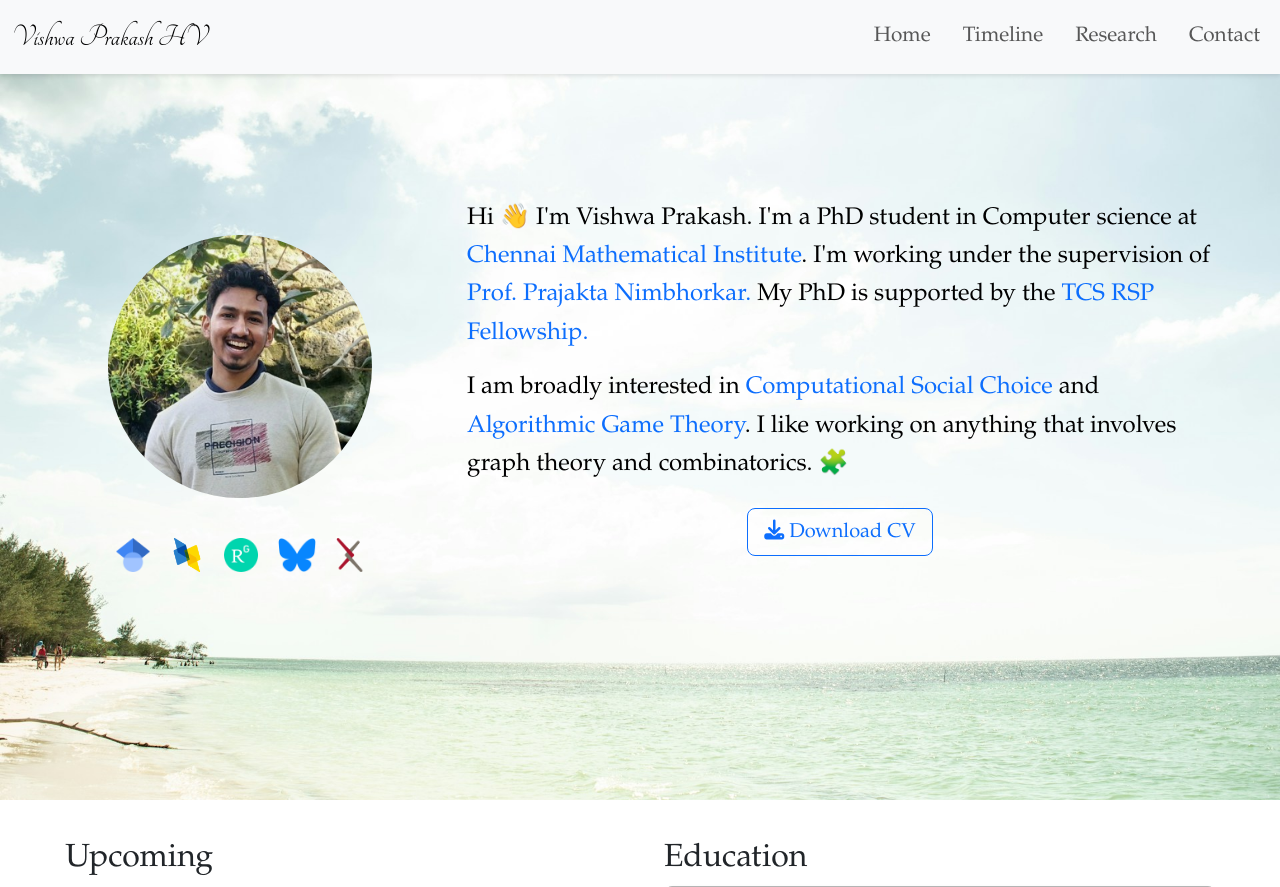
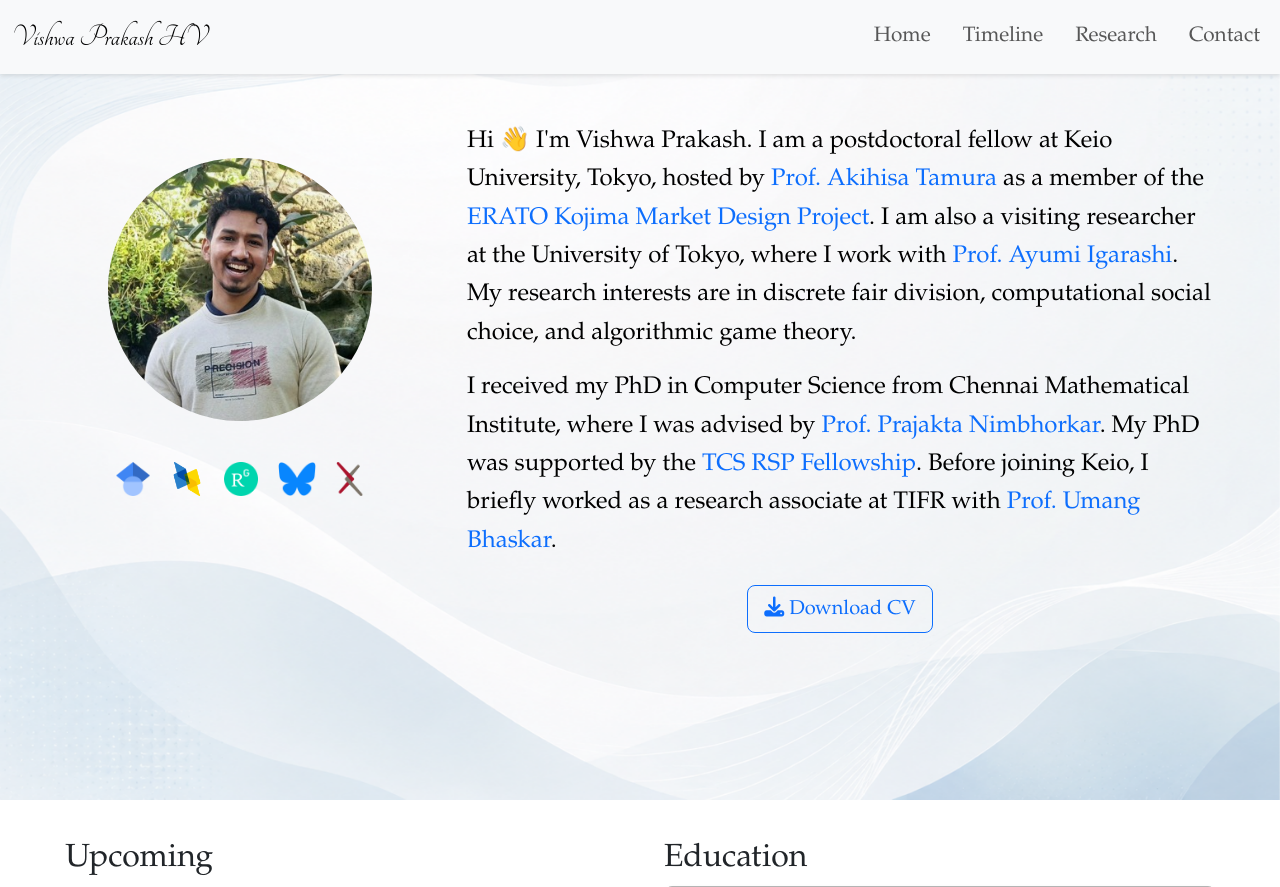
Before and after one commit to severus-tux/severus-tux.github.io, a PHP site: page / in a window 1280 px wide. Shown: the top 887 px of the page. Run offline with PHP 8.4, Linux system fonts and the light colour scheme; some libraries are stand-ins or nearby versions.

Commit message:
some small changes

```diff
--- a/assets/css/style.css
+++ b/assets/css/style.css
@@ -7,7 +7,7 @@
     --overlay-dark: rgba(0, 0, 0, 0.1);
     --text-color: #000;
     --text-color-light: #fff;
-    --card-bg-color-paper: rgb(243, 243, 243);
+    --card-bg-color-paper: rgb(255, 254, 254);
     --card-bg-color-talks: rgba(243, 230, 230, 0.7);
     --card-bg-color-preprints: rgba(255, 255, 255, 0.7);
     --link-color: #007bff;
@@ -48,7 +48,7 @@ body {
 
 /* Background Layer */
 .bg {
-    background: url('../img/sea.jpg') no-repeat center center;
+    background: url('../img/background.png') no-repeat center center;
     background-size: cover; /* Ensure the background image covers the entire area */
     position: fixed; /* Fixes the background in place */
     top: 0;
@@ -103,9 +103,9 @@ section {
 /* About, Research, and Contact Sections */
 #about, #research, #contact {
     padding: 40px 0; /* Space inside sections */
-    backdrop-filter: var(--blur-medium);
-    -webkit-backdrop-filter: var(--blur-medium); /* For Safari compatibility */
-    background-color: var(--overlay-light); /* Optional overlay for readability */
+    /*backdrop-filter: var(--blur-medium);
+    /*-webkit-backdrop-filter: var(--blur-medium); /* For Safari compatibility */
+    /*background-color: var(--overlay-light); /* Optional overlay for readability */
 }
 
 #about, #research, #resources{
--- a/index.html
+++ b/index.html
@@ -126,10 +126,26 @@
 
                     <div class="article-container">
                         <div class="article-style">
+<p>
+  Hi &#128075; I'm Vishwa Prakash. I am a postdoctoral fellow at Keio University, Tokyo, hosted by
+  <a href="https://scholar.google.com/citations?user=OlPXUV8AAAAJ&hl=ja">Prof. Akihisa Tamura</a>
+  as a member of the
+  <a href="https://www.jst.go.jp/erato/kojima/en/member/index.html">ERATO Kojima Market Design Project</a>.
+  I am also a visiting researcher at the University of Tokyo, where I work with
+  <a href="https://sites.google.com/site/eigarashayumi/home">Prof. Ayumi Igarashi</a>.
+  My research interests are in discrete fair division, computational social choice, and algorithmic game theory.
+</p>
 
-                            <p>Hi &#128075; I'm Vishwa Prakash. I'm a PhD student in Computer science at <a href="https://www.cmi.ac.in">Chennai Mathematical Institute</a>. I'm working under the supervision of <a href="https://www.cmi.ac.in/~prajakta/">Prof. Prajakta Nimbhorkar.</a> My PhD is supported by the <a href="https://www.tcs.com/who-we-are/newsroom/press-release/tcs-research-scholar-program-expanded-reach-phd-aspirants-india-top-100-institutes">TCS RSP Fellowship.</a> </p>
+<p>
+  I received my PhD in Computer Science from Chennai Mathematical Institute, where I was advised by
+  <a href="https://www.cmi.ac.in/~prajakta/">Prof. Prajakta Nimbhorkar</a>.
+  My PhD was supported by the
+  <a href="https://www.tcs.com/who-we-are/newsroom/press-release/tcs-research-scholar-program-expanded-reach-phd-aspirants-india-top-100-institutes">TCS RSP Fellowship</a>.
+  Before joining Keio, I briefly worked as a research associate at TIFR with
+  <a href="https://www.tcs.tifr.res.in/~umang/">Prof. Umang Bhaskar</a>.
+</p>
 
-                            <p>I am broadly interested in <a href="http://research.illc.uva.nl/COMSOC/what-is-comsoc.html">Computational Social Choice</a> and <a href="https://en.wikipedia.org/wiki/Algorithmic_game_theory">Algorithmic Game Theory</a>. I like working on anything that involves graph theory and combinatorics. &#129513;</p>
+                            <!-- <p>I am broadly interested in <a href="http://research.illc.uva.nl/COMSOC/what-is-comsoc.html">Computational Social Choice</a> and <a href="https://en.wikipedia.org/wiki/Algorithmic_game_theory">Algorithmic Game Theory</a>. I like working on anything that involves graph theory and combinatorics. &#129513;</p> -->
 
                            <!-- <div class="custom-alert alert alert-warning d-flex align-items-center shadow-sm" role="alert">
                                 <i class="fas fa-bullhorn alert-icon me-3"></i>
@@ -513,7 +529,7 @@
             <div class="row gx-4 gx-lg-5 justify-content-center">
                 <div class="col-md-10 col-lg-8 col-xl-7 text-center">
                     <p>&copy; 2025 Vishwa. All rights reserved.</p>
-                    <p><a href="#top" class="scroll-to-top">Back to Top</a></p>
+                    <!-- <p><a href="#top" class="scroll-to-top">Back to Top</a></p> -->
                 </div>
             </div>
         </div>
```
Also changed, not shown: assets/img/background.png (added), 2 other files.
